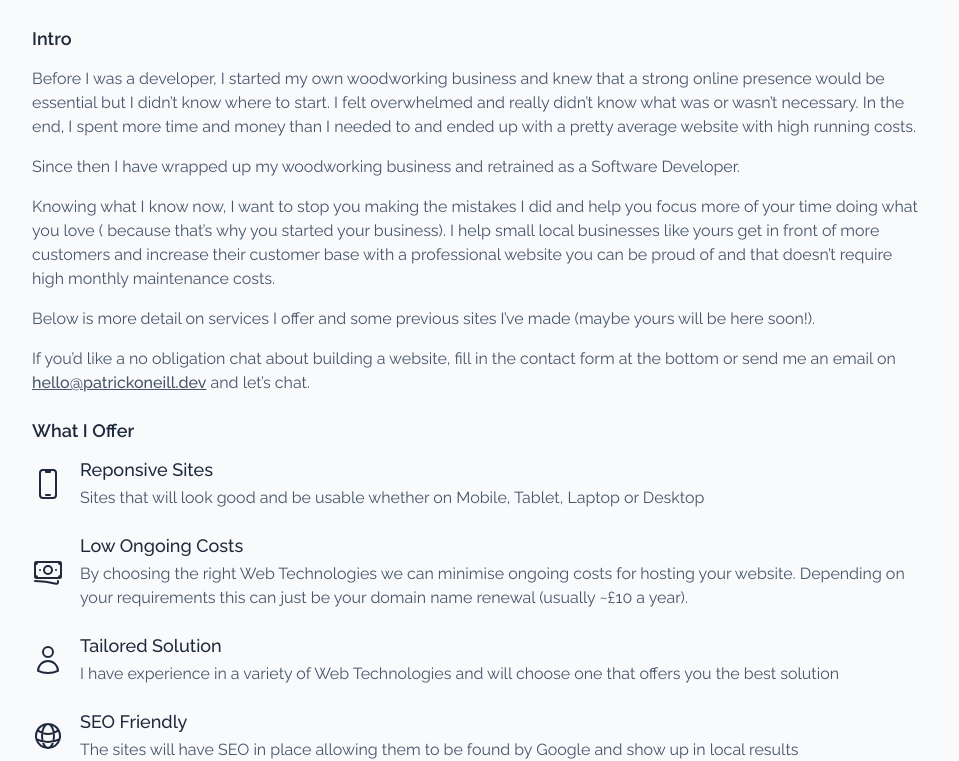
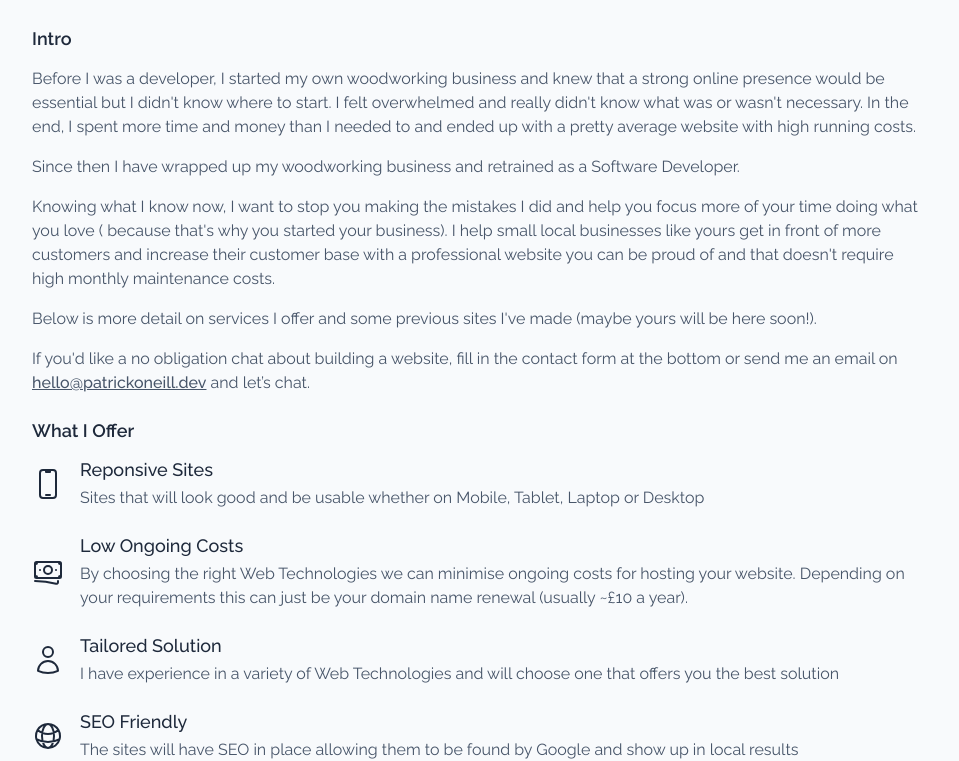
Before and after one commit to paddyjoneill/vanillasite, a website: page site/index.html in a window 1280 px wide. Shown: the part 60-821 px from the top of the page, without its empty margins (160-1119 px from the left). Drawn offline with Linux system fonts and the light colour scheme.

Commit message:
change apos

```diff
--- a/site/index.html
+++ b/site/index.html
@@ -47,17 +47,21 @@
         <section>
             <h2>Intro</h2>
             <p>Before I was a developer, I started my own woodworking business and knew that a strong online presence
-                would be essential but I didn’t know where to start. I felt overwhelmed and really didn’t know what was
-                or wasn’t necessary. In the end, I spent more time and money than I needed to and ended up with a pretty
+                would be essential but I didn&apos;t know where to start. I felt overwhelmed and really didn&apos;t know
+                what was
+                or wasn&apos;t necessary. In the end, I spent more time and money than I needed to and ended up with a
+                pretty
                 average website with high running costs.</p>
             <p>Since then I have wrapped up my woodworking business and retrained as a Software Developer.</p>
             <p>Knowing what I know now, I want to stop you making the mistakes I did and help you focus more of your
-                time doing what you love ( because that’s why you started your business). I help small local businesses
+                time doing what you love ( because that&apos;s why you started your business). I help small local
+                businesses
                 like yours get in front of more customers and increase their customer base with a professional website
-                you can be proud of and that doesn’t require high monthly maintenance costs.</p>
-            <p>Below is more detail on services I offer and some previous sites I’ve made (maybe yours will be here
+                you can be proud of and that doesn&apos;t require high monthly maintenance costs.</p>
+            <p>Below is more detail on services I offer and some previous sites I&apos;ve made (maybe yours will be here
                 soon!). </p>
-            <p>If you’d like a no obligation chat about building a website, fill in the contact form at the bottom or
+            <p>If you&apos;d like a no obligation chat about building a website, fill in the contact form at the bottom
+                or
                 send me an email on <a href="mailto:hello@patrickoneill.dev"
                     class="mail-link">hello@patrickoneill.dev</a> and let’s chat.</p>
         </section>
```
